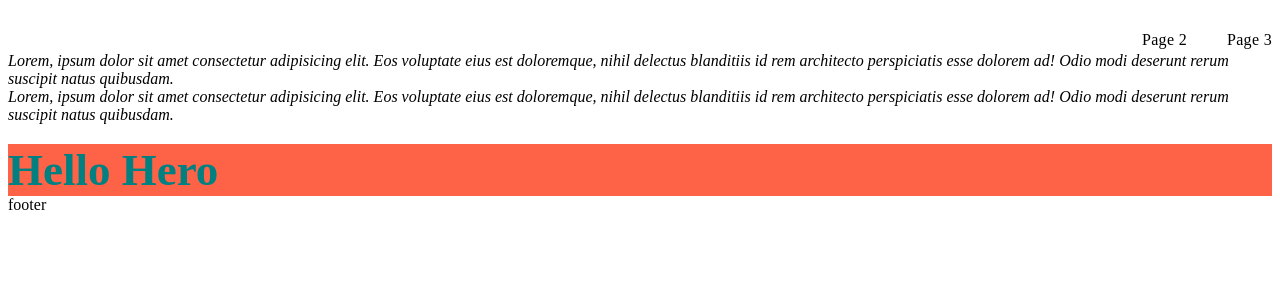
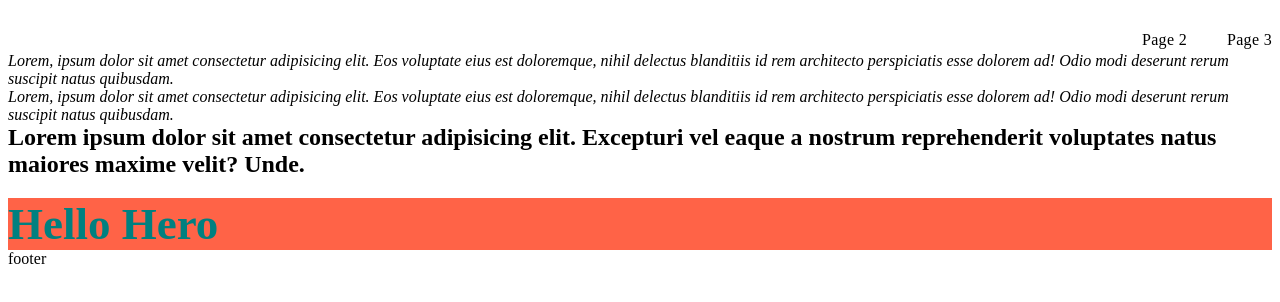
Before and after one commit to SergeyKorobka/proj-108-test, a website built with Vite: page src/index.html in a window 1280 px wide. Built offline with nearby package versions, Linux system fonts and the light colour scheme.

Commit message:
add title

```diff
--- a/src/partials/header.html
+++ b/src/partials/header.html
@@ -31,4 +31,9 @@
       </li>
     </ul>
   </address>
+
+  <h2>
+    Lorem ipsum dolor sit amet consectetur adipisicing elit. Excepturi vel eaque
+    a nostrum reprehenderit voluptates natus maiores maxime velit? Unde.
+  </h2>
 </header>
```
